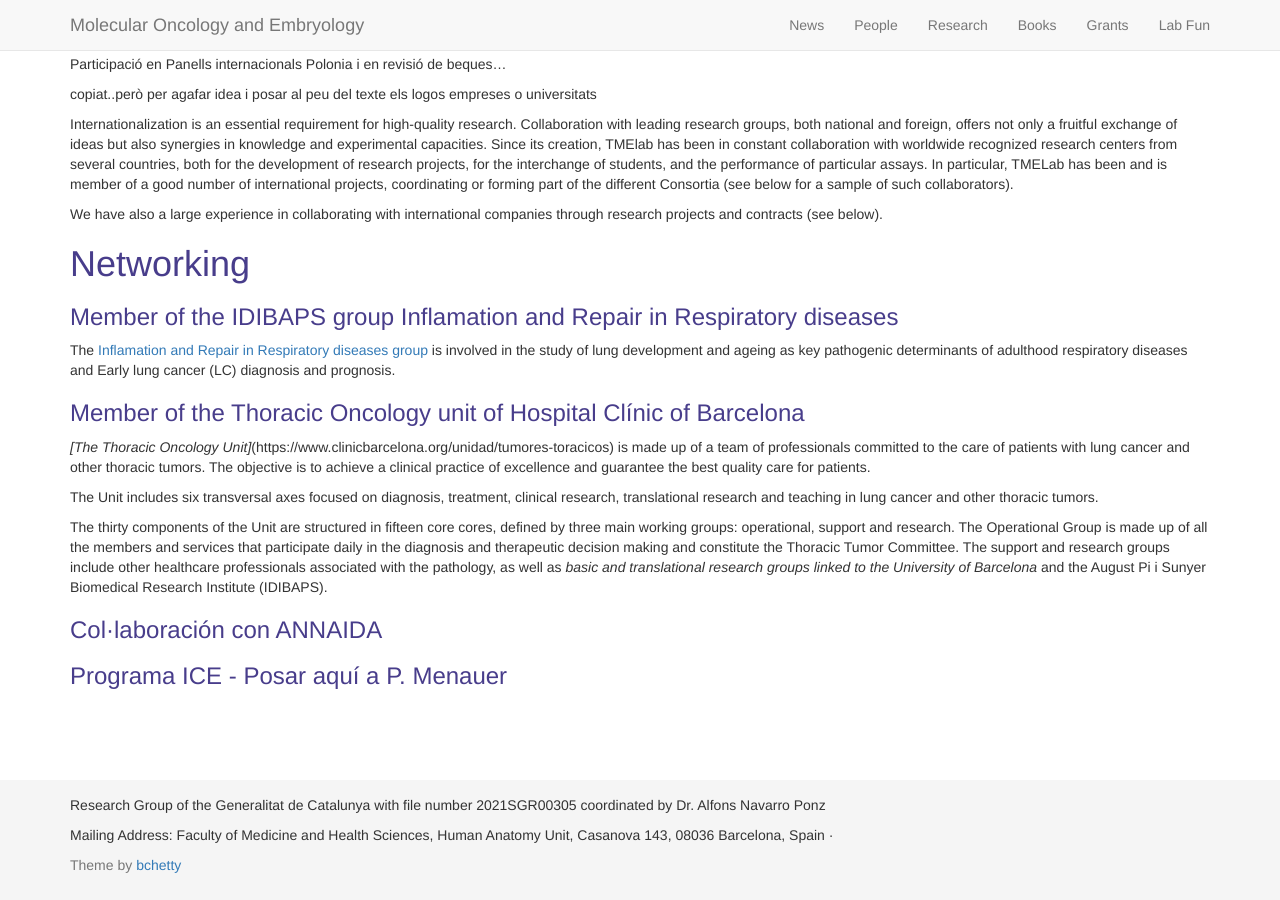
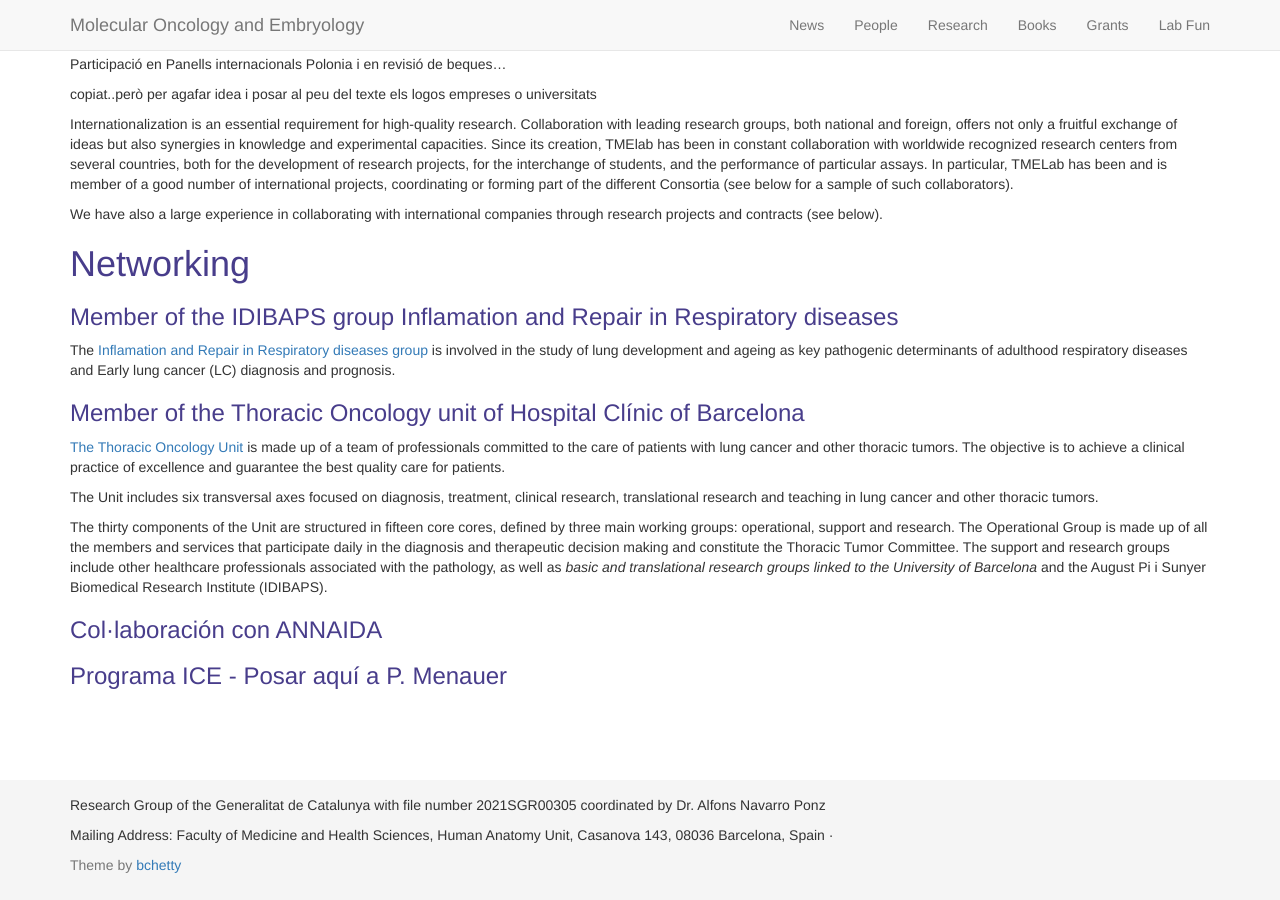
Before and after one commit to AlfonsNavarro/lab, a Jekyll site: the page built from pages/dissemination.md, in a window 1280 px wide and 900 px high, scrolled down 3882 px. Built offline with Jekyll 4.4.1, drawn with Linux system fonts in a browser that asks for light colours; nearby versions of some CDN libraries.

Commit message:
Preliminary dissemination page

```diff
--- a/pages/dissemination.md
+++ b/pages/dissemination.md
@@ -213,7 +213,7 @@ The [Inflamation and Repair in Respiratory diseases group](https://www.clinicbar
 ### Member of the Thoracic Oncology unit of Hospital Clínic of Barcelona
 
 
-*[The Thoracic Oncology Unit]*(https://www.clinicbarcelona.org/unidad/tumores-toracicos) is made up of a team of professionals committed to the care of patients with lung cancer and other thoracic tumors. The objective is to achieve a clinical practice of excellence and guarantee the best quality care for patients.
+[The Thoracic Oncology Unit](https://www.clinicbarcelona.org/unidad/tumores-toracicos) is made up of a team of professionals committed to the care of patients with lung cancer and other thoracic tumors. The objective is to achieve a clinical practice of excellence and guarantee the best quality care for patients.
 
 The Unit includes six transversal axes focused on diagnosis, treatment, clinical research, translational research and teaching in lung cancer and other thoracic tumors.
 
```
